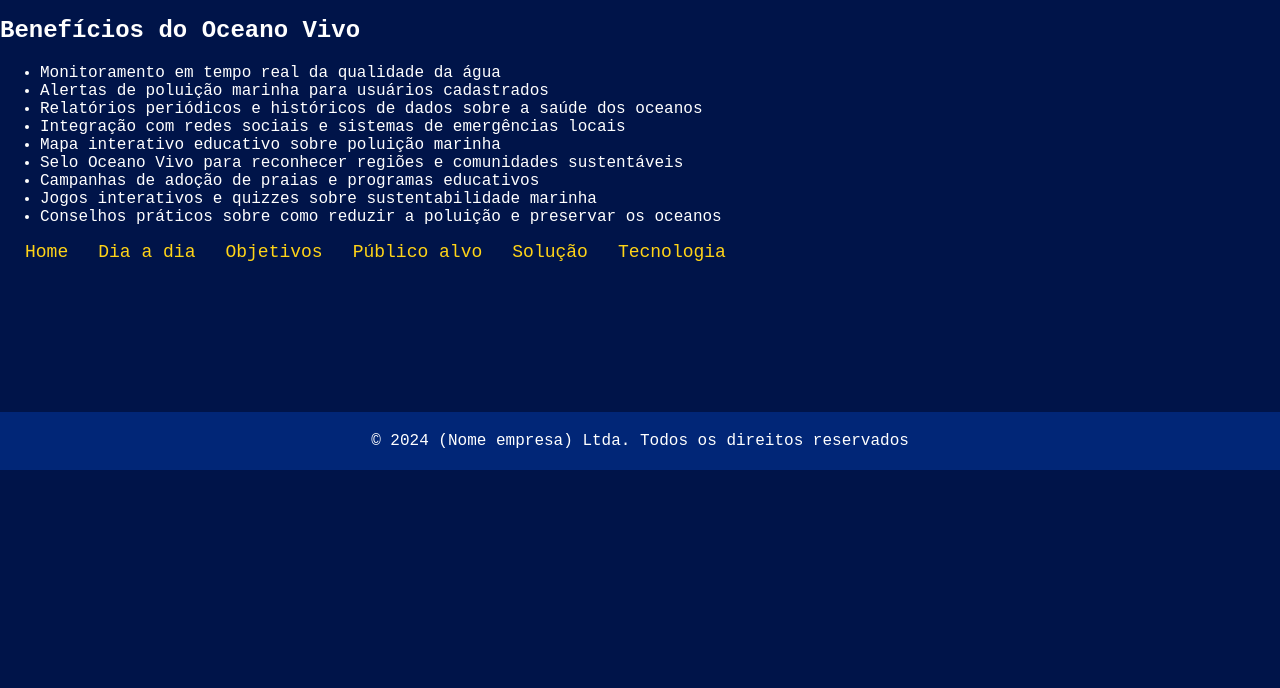
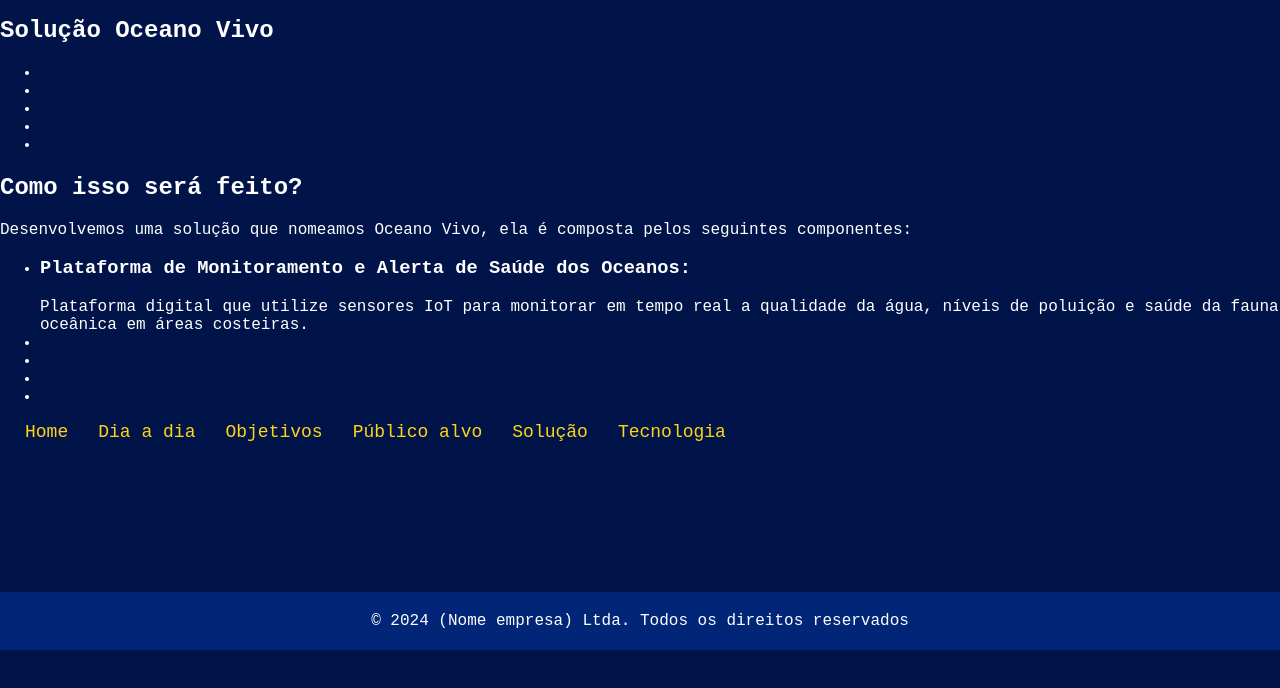
Before and after one commit to RicardoDiTilia/GlobalSolution, a plain HTML site: page solução.html in a window 1280 px wide. Shown: the part 64-752 px from the top of the page. Drawn offline with Linux system fonts and the light colour scheme; a web font is replaced by a local one.

Commit message:
Att nas seções
arrumei um pouco a cara do site

```diff
--- a/solução.html
+++ b/solução.html
@@ -1,5 +1,6 @@
 <!DOCTYPE html>
 <html lang="pt-BR">
+
 <head>
   <meta charset="UTF-8" />
   <meta name="viewport" content="width=device-width, initial-scale=1.0" />
@@ -7,11 +8,9 @@
   <link rel="stylesheet" href="style.css" />
   <link rel="preconnect" href="https://fonts.googleapis.com" />
   <link rel="preconnect" href="https://fonts.gstatic.com" crossorigin />
-    <link
-      href="https://fonts.googleapis.com/css2?family=Reddit+Mono:wght@200..900&display=swap"
-      rel="stylesheet"
-    />
+  <link href="https://fonts.googleapis.com/css2?family=Reddit+Mono:wght@200..900&display=swap" rel="stylesheet" />
 </head>
+
 <body>
   <header class="principal-header">
     <div class="secao">
@@ -25,19 +24,29 @@
   </header>
   <main class="content">
     <section class="main-section">
-        <h1>Benefícios do Oceano Vivo</h1>
+      <h1>Solução Oceano Vivo</h1>
       <ul>
-          <li>Monitoramento em tempo real da qualidade da água</li>
-          <li>Alertas de poluição marinha para usuários cadastrados</li>
-          <li>Relatórios periódicos e históricos de dados sobre a saúde dos oceanos</li>
-          <li>Integração com redes sociais e sistemas de emergências locais</li>
-          <li>Mapa interativo educativo sobre poluição marinha</li>
-          <li>Selo Oceano Vivo para reconhecer regiões e comunidades sustentáveis</li>
-          <li>Campanhas de adoção de praias e programas educativos</li>
-          <li>Jogos interativos e quizzes sobre sustentabilidade marinha</li>
-          <li>Conselhos práticos sobre como reduzir a poluição e preservar os oceanos</li>
+        <li></li>
+        <li></li>
+        <li></li>
+        <li></li>
+        <li></li>
       </ul>
     </section>
+    <h2>Como isso será feito?</h2>
+    <p>Desenvolvemos uma solução que nomeamos Oceano Vivo, ela é composta pelos seguintes componentes: </p>
+    <ul>
+      <li>
+        <h3>Plataforma de Monitoramento e Alerta de Saúde dos Oceanos: </h3>
+        Plataforma digital que utilize sensores IoT para monitorar em tempo real a qualidade da
+        água, níveis de poluição e saúde da fauna oceânica em áreas costeiras.
+      </li>
+      <li></li>
+      <li></li>
+      <li></li>
+      <li></li>
+
+    </ul>
     <div class="navbar" id="navbar">
       <ul>
         <li><a href="main.html">Home</a></li>
@@ -56,4 +65,5 @@
   </footer>
   <script src="login.js" defer></script>
 </body>
+
 </html>
```
Also changed, not shown: main.html (+6 -1 lines), objetivos.html (+8 -18 lines), publico-alvo.html (+1 -12 lines), tec-usada.html (+6 -10 lines). Lines whose indentation alone changed are shown as unchanged.
